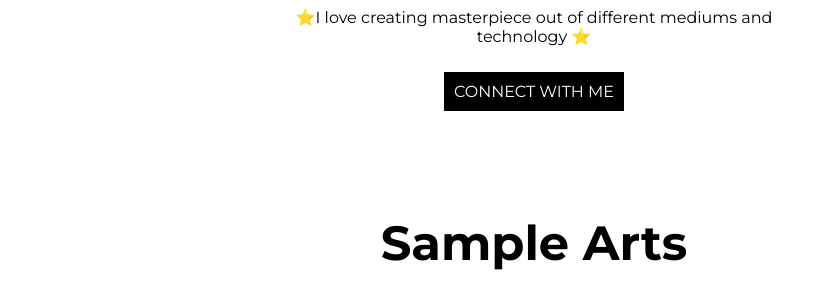
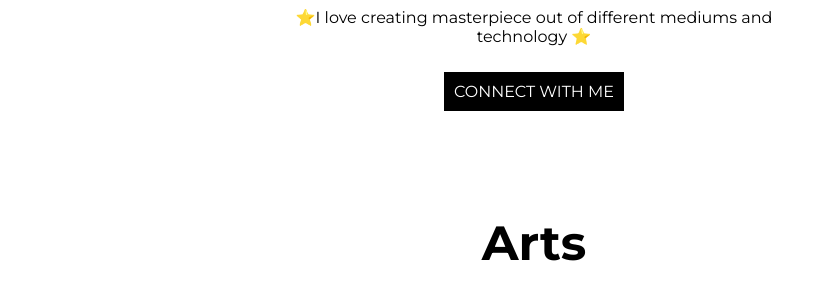
Before and after one commit to esseflux/TemporaryPortfolio, a Gatsby site: page / in a window 1280 px wide. Shown: the part 482-784 px from the top of the page, without its empty margins (106-938 px from the left). Built offline with nearby package versions, Linux system fonts and the light colour scheme; Gatsby itself is replaced by a stand-in of ours.

Commit message:
changed sample arts to Arts

```diff
--- a/src/components/Work.js
+++ b/src/components/Work.js
@@ -10,7 +10,7 @@ const Work = () => {
       <div className="container">
         <div className="work-wrapper">
           <Fade bottom>
-            <h1>Sample Arts</h1>
+            <h1>Arts</h1>
           </Fade>
 
           <div className="grid">
```
